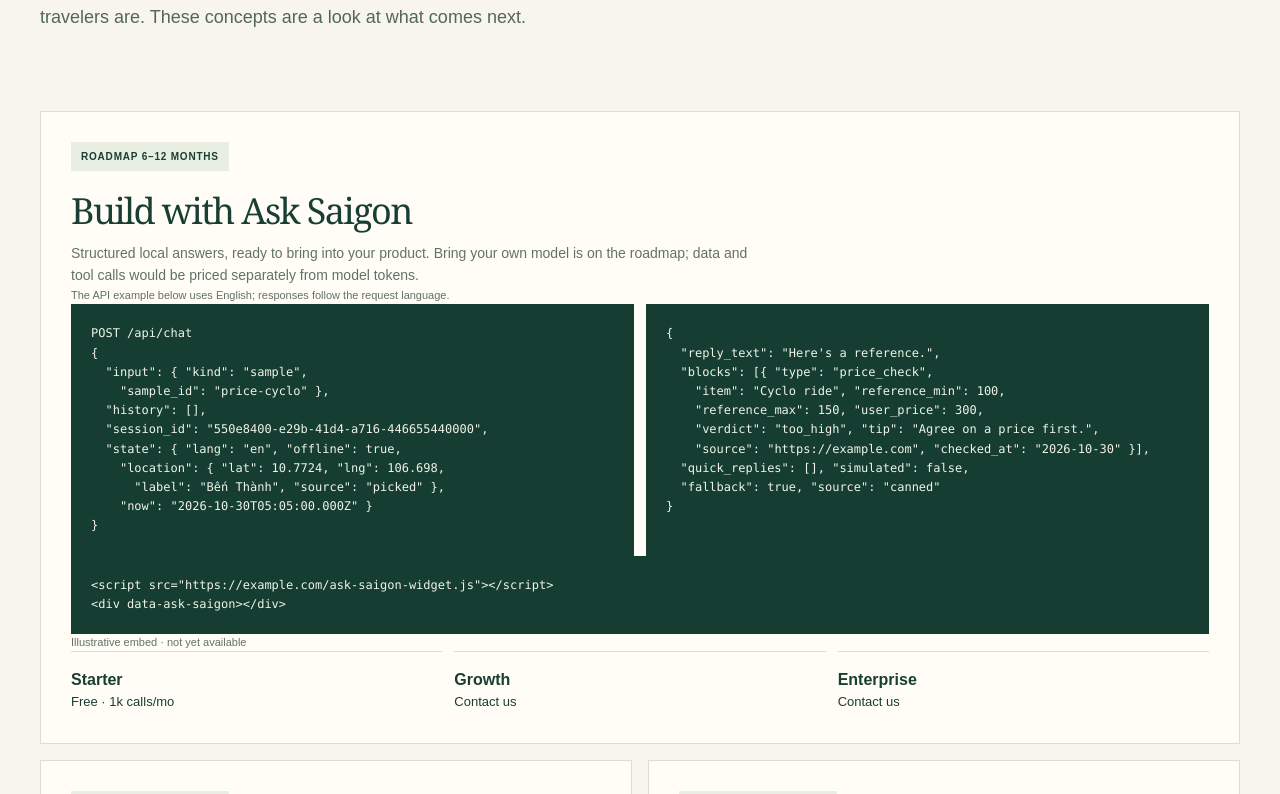
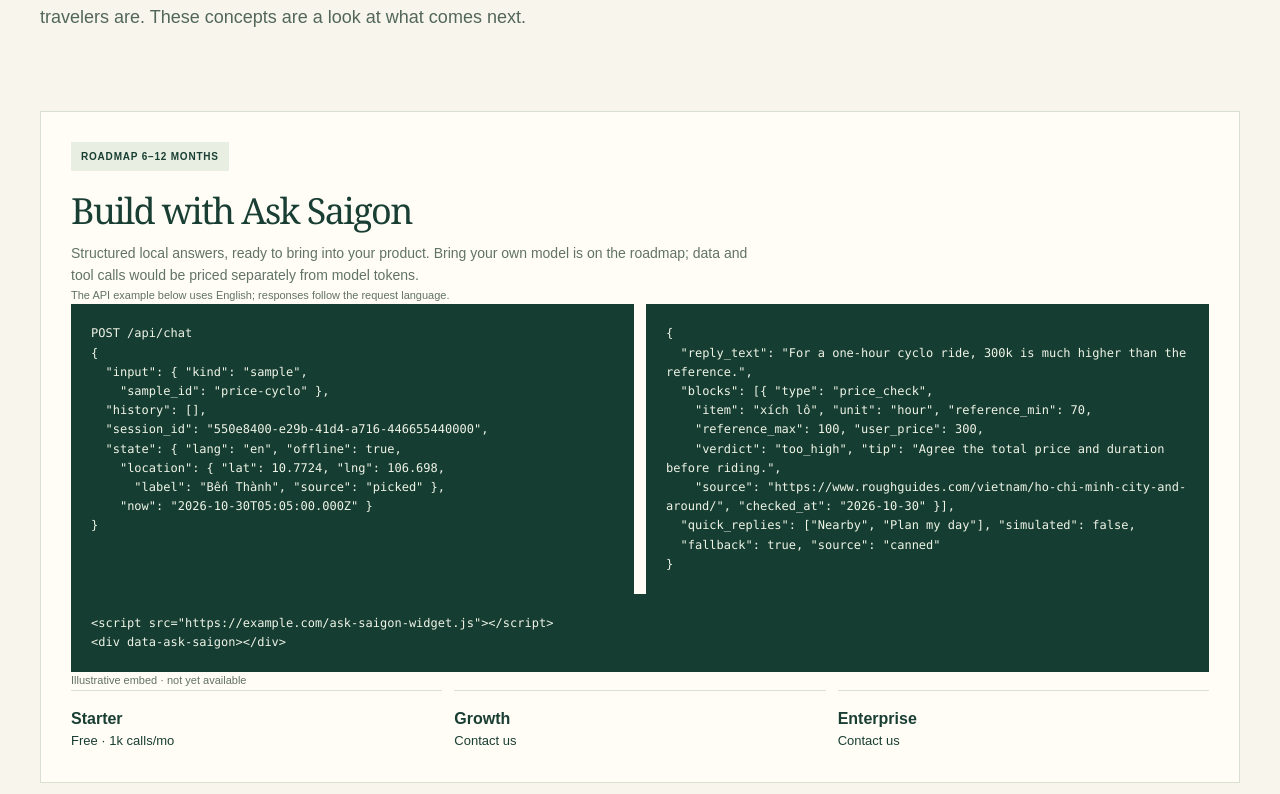
Before and after one commit to KoangWy/ask-saigon, a Next.js app in the folder web/: page /business in a window 1280 px wide. Shown: the part 449-1243 px from the top of the page. Built offline with nearby package versions, Linux system fonts and the light colour scheme.

Commit message:
fix(copy): correct demo and price examples

```diff
--- a/web/lib/canned/index.ts
+++ b/web/lib/canned/index.ts
@@ -32,7 +32,7 @@ export function canned(id:SampleId):Reply {
   }
  }else{
   const price=getPriceReference({item:'cyclo',user_price_vnd:300000});
-  if(price.found&&'verdict' in price){reply.reply_text='For a one-hour cyclo ride, 300k is a bit high against this reference.';reply.blocks.push({type:'price_check',...price});}
+  if(price.found&&'verdict' in price){reply.reply_text='For a one-hour cyclo ride, 300k is much higher than the reference.';reply.blocks.push({type:'price_check',...price});}
   else reply.reply_text='No verified cyclo price is available yet.';
  }
  return reply;
--- a/web/lib/i18n.ts
+++ b/web/lib/i18n.ts
@@ -7,7 +7,7 @@ export type Lang = keyof typeof strings;
 export const pageVi: Record<string, string> = {
  'For business':'Dành cho doanh nghiệp','Try the demo':'Dùng thử','YOUR LOCAL COMPANION · HỒ CHÍ MINH CITY':'NGƯỜI BẠN ĐỒNG HÀNH · THÀNH PHỐ HỒ CHÍ MINH',
  'A better way to':'Một cách tuyệt hơn để','meet Saigon.':'gặp gỡ Sài Gòn.','Ask anything. Find your way through Ho Chi Minh City with local knowledge you can trace.':'Hỏi bất cứ điều gì. Khám phá Thành phố Hồ Chí Minh với thông tin địa phương có nguồn rõ ràng.',
- 'Try it for yourself':'Dùng thử ngay','Watch the 90-second demo':'Xem demo 90 giây','Built for curious travelers.':'Dành cho những người thích khám phá.','Grounded in local sources.':'Dựa trên nguồn thông tin địa phương.',
+ 'Try it for yourself':'Dùng thử ngay','Watch the demo (~100 s)':'Xem demo (~100 giây)','Built for curious travelers.':'Dành cho những người thích khám phá.','Grounded in local sources.':'Dựa trên nguồn thông tin địa phương.',
  'A LITTLE LOCAL':'MỘT CHÚT','KNOW-HOW':'HIỂU BIẾT ĐỊA PHƯƠNG','YOUR NEXT GOOD FIND':'ĐIỂM ĐẾN TIẾP THEO','Where to next?':'Đi đâu tiếp theo?','Good food, good stories, and room to wander. ↗':'Món ngon, chuyện hay và những hành trình mới. ↗',
  'THE CITY, MADE CLEARER':'THÀNH PHỐ DỄ HIỂU HƠN','Less guessing.':'Bớt đoán mò.','More going.':'Thêm khám phá.','A little local context goes a long way. Start with a question and make the day your own.':'Một chút hiểu biết địa phương tạo nên khác biệt. Bắt đầu bằng một câu hỏi và tự tạo hành trình của bạn.',
  '01 / LOCAL KNOWLEDGE':'01 / HIỂU BIẾT ĐỊA PHƯƠNG','Know the city':'Hiểu thành phố','Explore local places with sources and checked dates, so you know where the information comes from.':'Khám phá địa điểm với nguồn và ngày kiểm tra rõ ràng.',
```
Also changed, not shown: web/app/business/page.tsx (+1 -1 lines), web/app/page.tsx (+1 -1 lines).
